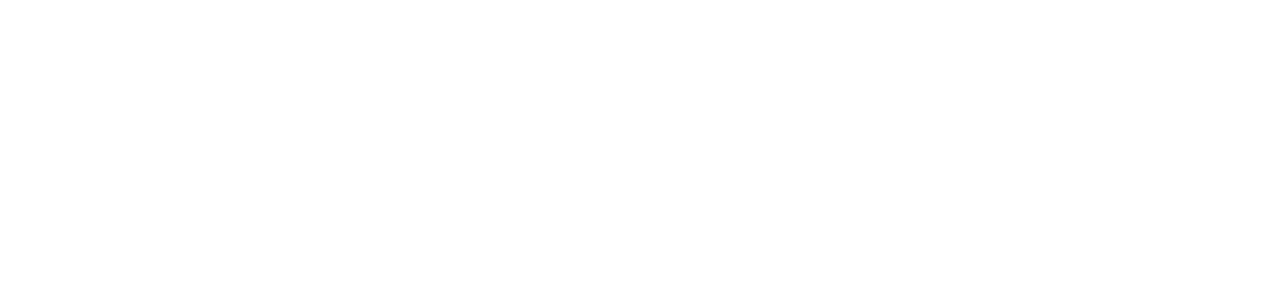
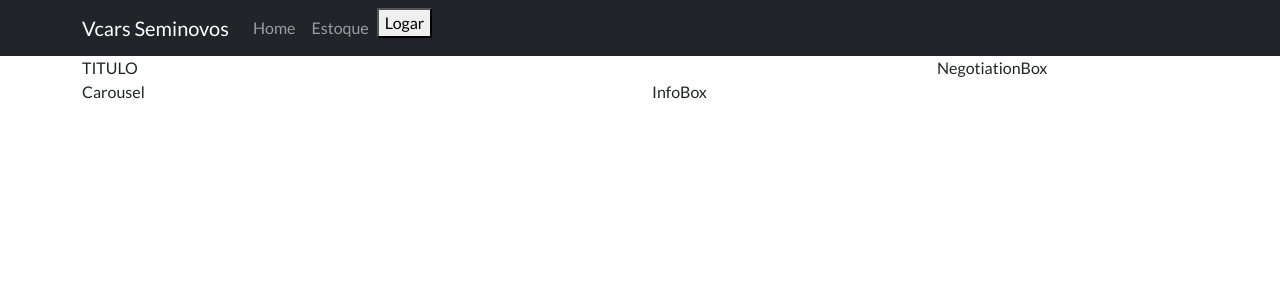
Before and after one commit to VictorLheredia/vcars_frontend, a React (Create React App) app: page /estoque/1 in a window 1280 px wide. Before the commit this address had no page. Shown: the top 300 px of the page. Built offline with nearby package versions, Linux system fonts and the light colour scheme.

Commit message:
estrutura de components da CarPage

```diff
--- a/src/AppRoutes.jsx
+++ b/src/AppRoutes.jsx
@@ -5,6 +5,7 @@
 import App from "./App";
 import HomePage from "./pages/HomePage";
 import StockPage from "./pages/StockPage";
+import CarPage from "./pages/CarPage";
 import LoginPage from "./pages/LoginPage";
 
 import ControlPage from "./pages/control/ControlPage";
@@ -20,6 +21,7 @@
           <Route path="/" element={<App />}>
             <Route index element={<HomePage />} />
             <Route path="/estoque" element={<StockPage />} />
+            <Route path="/estoque/:carId" element={<CarPage />} />
             <Route path="/login" element={<LoginPage />} />
             <Route path="/painel" element={<Private><ControlPage /></Private>}>
               <Route index element={<ListCar />} />
--- /dev/null
+++ b/src/components/Carousel.jsx
@@ -0,0 +1,7 @@
+export default function Carousel() {
+  return (
+    <div>
+      <p>Carousel</p>
+    </div>
+  );
+}
--- /dev/null
+++ b/src/components/InfoBox.jsx
@@ -0,0 +1,7 @@
+export default function InfoBox() {
+  return (
+    <div>
+      <p>InfoBox</p>
+    </div>
+  );
+}
--- /dev/null
+++ b/src/components/NegotiationBox.jsx
@@ -0,0 +1,7 @@
+export default function NegotiationBox() {
+  return (
+    <div>
+      <p>NegotiationBox</p>
+    </div>
+  );
+}
--- /dev/null
+++ b/src/pages/CarPage.jsx
@@ -0,0 +1,28 @@
+import Row from "react-bootstrap/Row";
+import Col from "react-bootstrap/Col";
+import Carousel from "../components/Carousel";
+import InfoBox from "../components/InfoBox";
+import NegotiationBox from "../components/NegotiationBox"
+
+export default function CarPage() {
+  return (
+    <div>
+      <Row>
+        <Col md={9}>
+          TITULO
+          <Row>
+            <Col md={8}>
+              <Carousel />
+            </Col>
+            <Col md={4}>
+              <InfoBox />
+            </Col>
+          </Row>
+        </Col>
+        <Col md={3}>
+          <NegotiationBox></NegotiationBox>
+        </Col>
+      </Row>
+    </div>
+  );
+}
```
